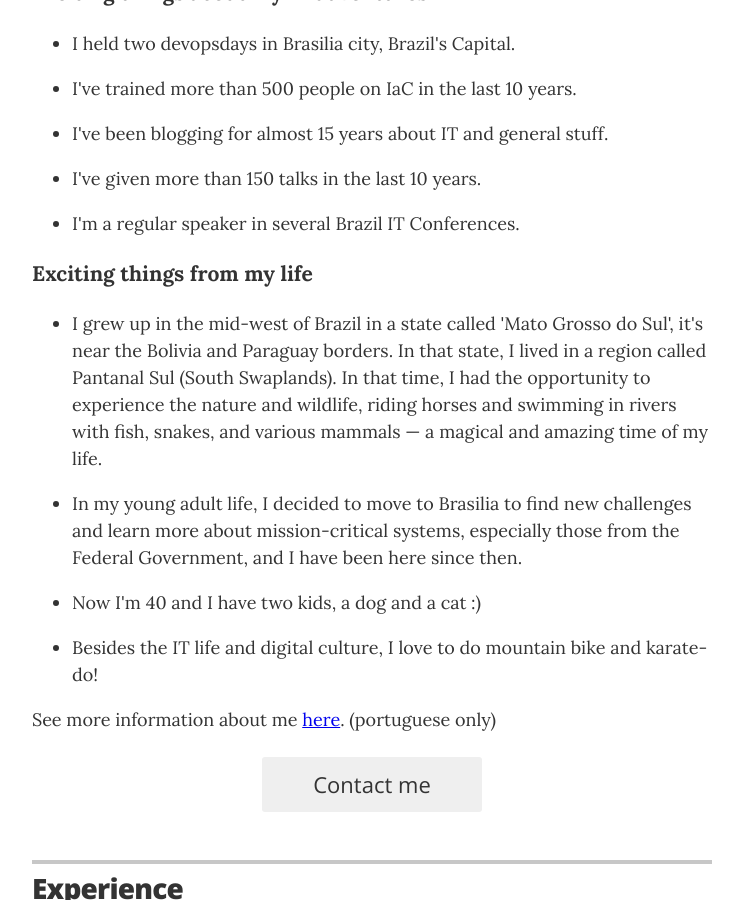
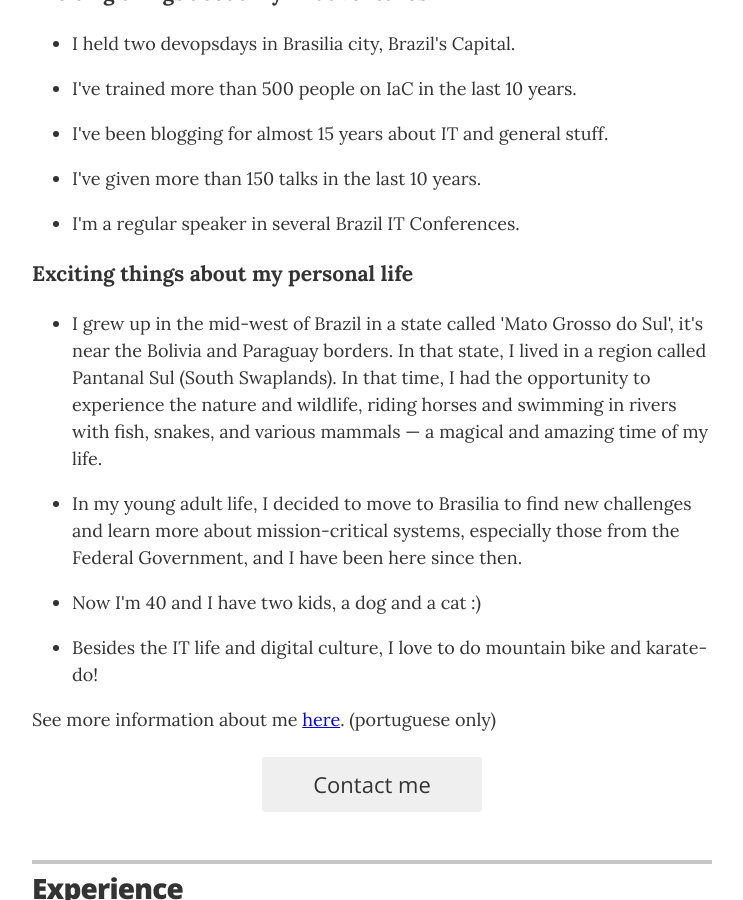
Before and after one commit to gutocarvalho/resume, a Jekyll site: the page built from index.html, in a window 1280 px wide and 900 px high, scrolled down 1361 px. Shown: the whole window, without its empty margins (268-1011 px from the left). Built offline with Jekyll 4.4.1, drawn with Linux system fonts in a browser that asks for light colours.

Commit message:
Resume updated

```diff
--- a/_config.yml
+++ b/_config.yml
@@ -62,7 +62,7 @@ li>
 
 </ul>
 
-<h3>Exciting things from my life</h3>
+<h3>Exciting things about my personal life</h3>
 
 <ul>
 
```
